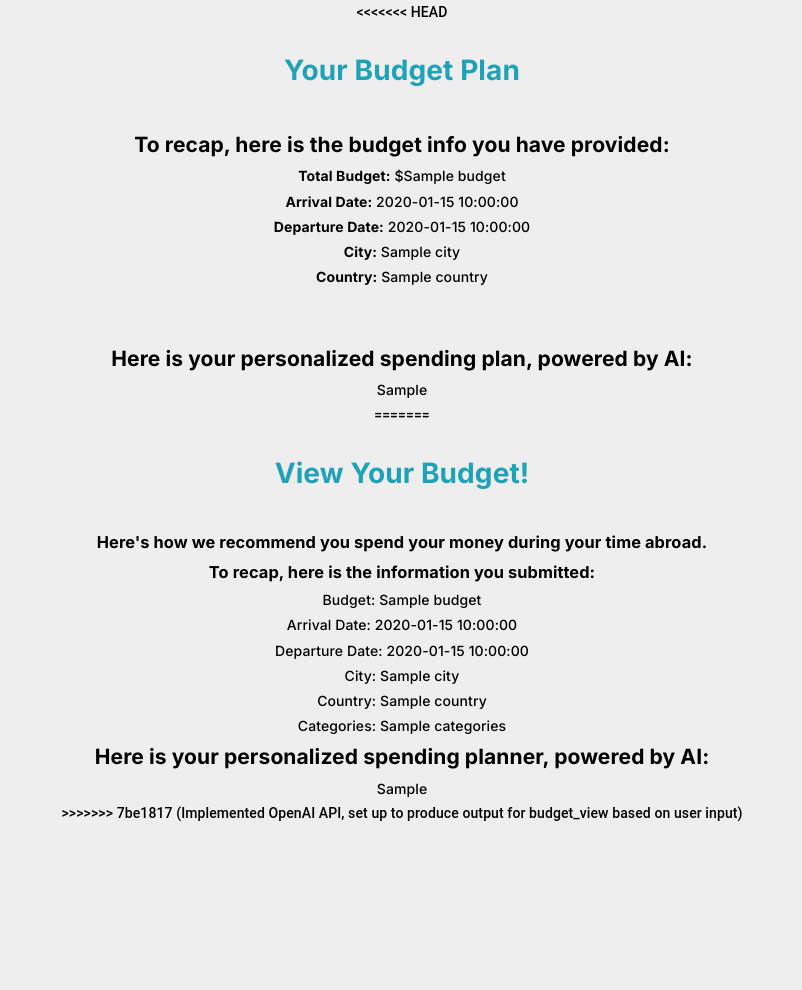
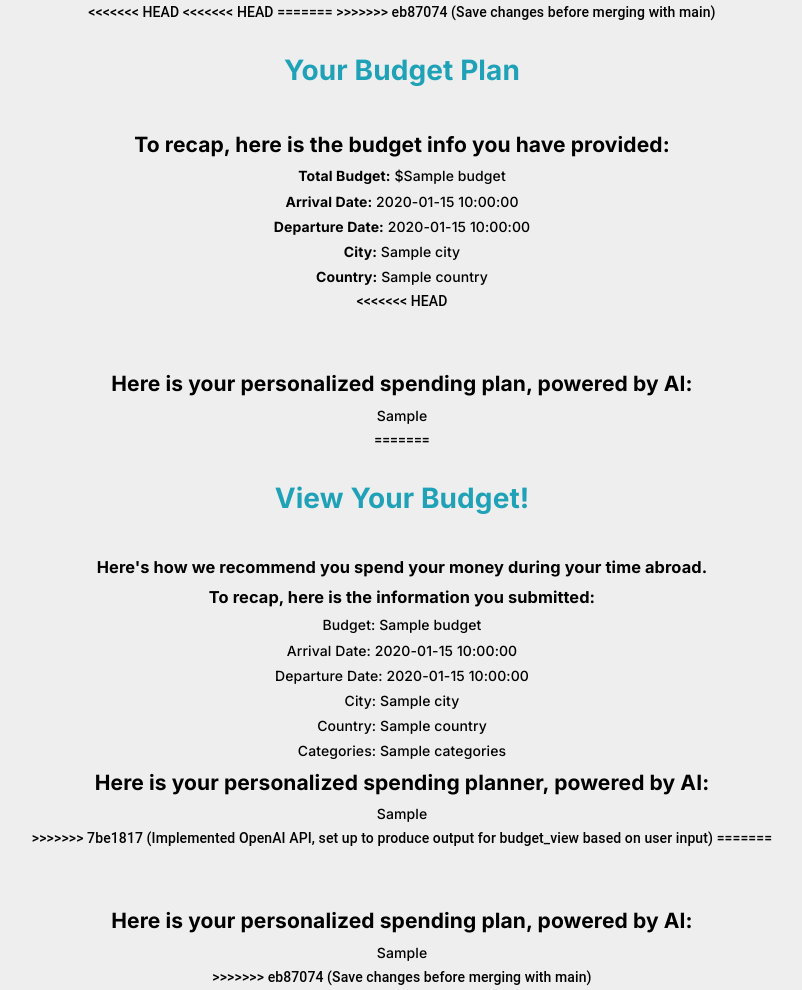
Before and after one commit to chelsnn/Budget-App, a Flask app: template templates/budget_view.html in a window 1280 px wide. Shown: the part 110-1100 px from the top of the page, without its empty margins (238-1040 px from the left). Before the commit the page ends 932 px from the top, so only its background shows below. Run offline with Flask 3, Linux system fonts and the light colour scheme; the template is opened without the code that fills it: most values are stand-ins (such as "Sample title", 1, 10 or a date in 2020); parts of the project's set-up code (start-up, migrations or seed data) failed here and were passed over.

Commit message:
Save changes before merging with main
Resolve merge conflicts

```diff
--- a/prompts.py
+++ b/prompts.py
@@ -1,5 +1,6 @@
 # provide context to AI system
 system_message = """
+<<<<<<< HEAD
 <<<<<<< HEAD
     You are a budgeting and personal finance advisor. Help undergraduate students planning to study abroad create realistic
     two-week spending plans based on their total budget and specified spending categories, ensuring they can sustain their
@@ -14,11 +15,19 @@ system_message = """
     that would lead them to lose all their money while being in a foreign country, away from their family and without a source of
     income.
 >>>>>>> 7be1817 (Implemented OpenAI API, set up to produce output for budget_view based on user input)
+=======
+    You are a budgeting and personal finance advisor. Help undergraduate students planning to study abroad create realistic
+    two-week spending plans based on their total budget and specified spending categories, ensuring they can sustain their
+    finances throughout the program.
+>>>>>>> eb87074 (Save changes before merging with main)
 """
 
 # generate a prompt based on input obtained from budget_form table
 def generate_budget_prompt(budget, arrival_date, departure_date, city, country, categories):
 <<<<<<< HEAD
+<<<<<<< HEAD
+=======
+>>>>>>> eb87074 (Save changes before merging with main)
     prompt = f"""
         I'm an undergraduate student starting a study abroad program in {city}, {country}. I’m concerned about managing
         my budget of {budget} across these categories: {categories}.
@@ -28,6 +37,7 @@ def generate_budget_prompt(budget, arrival_date, departure_date, city, country,
         three paragraphs.
 
         My program runs from {arrival_date} to {departure_date}.
+<<<<<<< HEAD
     """
 
 =======
@@ -41,4 +51,8 @@ def generate_budget_prompt(budget, arrival_date, departure_date, city, country,
         My program begins on {arrival_date} and ends on {departure_date}.
     """
 >>>>>>> 7be1817 (Implemented OpenAI API, set up to produce output for budget_view based on user input)
+=======
+    """
+
+>>>>>>> eb87074 (Save changes before merging with main)
     return prompt
--- a/static/js/modal.js
+++ b/static/js/modal.js
@@ -1,9 +1,14 @@
 
+<<<<<<< HEAD
 <<<<<<< HEAD
 =======
 
 
 >>>>>>> 2a21ff0 (Save changes before merging with main)
+=======
+
+
+>>>>>>> eb87074 (Save changes before merging with main)
 // Function to Open the Login Popup
 function openLoginPopup() {
   const popupContainer = document.getElementById('loginPopupContainer');
--- a/templates/budget_view.html
+++ b/templates/budget_view.html
@@ -13,6 +13,9 @@
 
         <div class="body-text">
 <<<<<<< HEAD
+<<<<<<< HEAD
+=======
+>>>>>>> eb87074 (Save changes before merging with main)
             <!-- display budget details -->
             <h1>Your Budget Plan</h1>
             <h2>To recap, here is the budget info you have provided:</h2>
@@ -24,6 +27,7 @@
                 <p><strong>City:</strong> {{ city }}</p>
                 <p><strong>Country:</strong> {{ country }}</p>
             </div>
+<<<<<<< HEAD
 
             <!-- display AI-generated budget breakdown if available -->
             {% if api_output %}
@@ -51,6 +55,19 @@
             <h2>Here is your personalized spending planner, powered by AI:</h2>
             <p>{{ api_output }}</p>
 >>>>>>> 7be1817 (Implemented OpenAI API, set up to produce output for budget_view based on user input)
+=======
+
+            <!-- display AI-generated budget breakdown if available -->
+            {% if api_output %}
+                <div class="api-output">
+                    <br></br>
+                    <h2>Here is your personalized spending plan, powered by AI:</h2>
+                    <p>{{ api_output }}</p>
+                </div>
+            {% else %}
+                <p>No AI-generated budget available.</p>
+            {% endif %}
+>>>>>>> eb87074 (Save changes before merging with main)
         </div>
     </body>
 </html>
--- a/templates/forgotPassword.html
+++ b/templates/forgotPassword.html
@@ -23,12 +23,16 @@
             <input type="password" name="confirm_password" placeholder="Confirm New Password" required>
             <button type="submit" class="primary-btn">Reset Password</button>
 <<<<<<< HEAD
+<<<<<<< HEAD
             <p class="forgot-password">
               <a onclick=location.href="{{ url_for('login') }}">Go back</a>
           </p>
 =======
 
 >>>>>>> 2a21ff0 (Save changes before merging with main)
+=======
+
+>>>>>>> eb87074 (Save changes before merging with main)
           </form>
 
         </div>
--- a/templates/signup.html
+++ b/templates/signup.html
@@ -24,10 +24,14 @@ window.onload = function() {
                 <input type="text" name="username" placeholder="Username" required>
                 <input type="password" name="password" placeholder="Password" required>
 <<<<<<< HEAD
+<<<<<<< HEAD
                 <input type="text" name="address" placeholder="Home Country" required>
 =======
                 <input type="text" name="address" placeholder="Home Address" required>
 >>>>>>> 2a21ff0 (Save changes before merging with main)
+=======
+                <input type="text" name="address" placeholder="Home Address" required>
+>>>>>>> eb87074 (Save changes before merging with main)
                 <button type="submit" class="primary-btn">Sign Up</button>
             </form>
 
```
